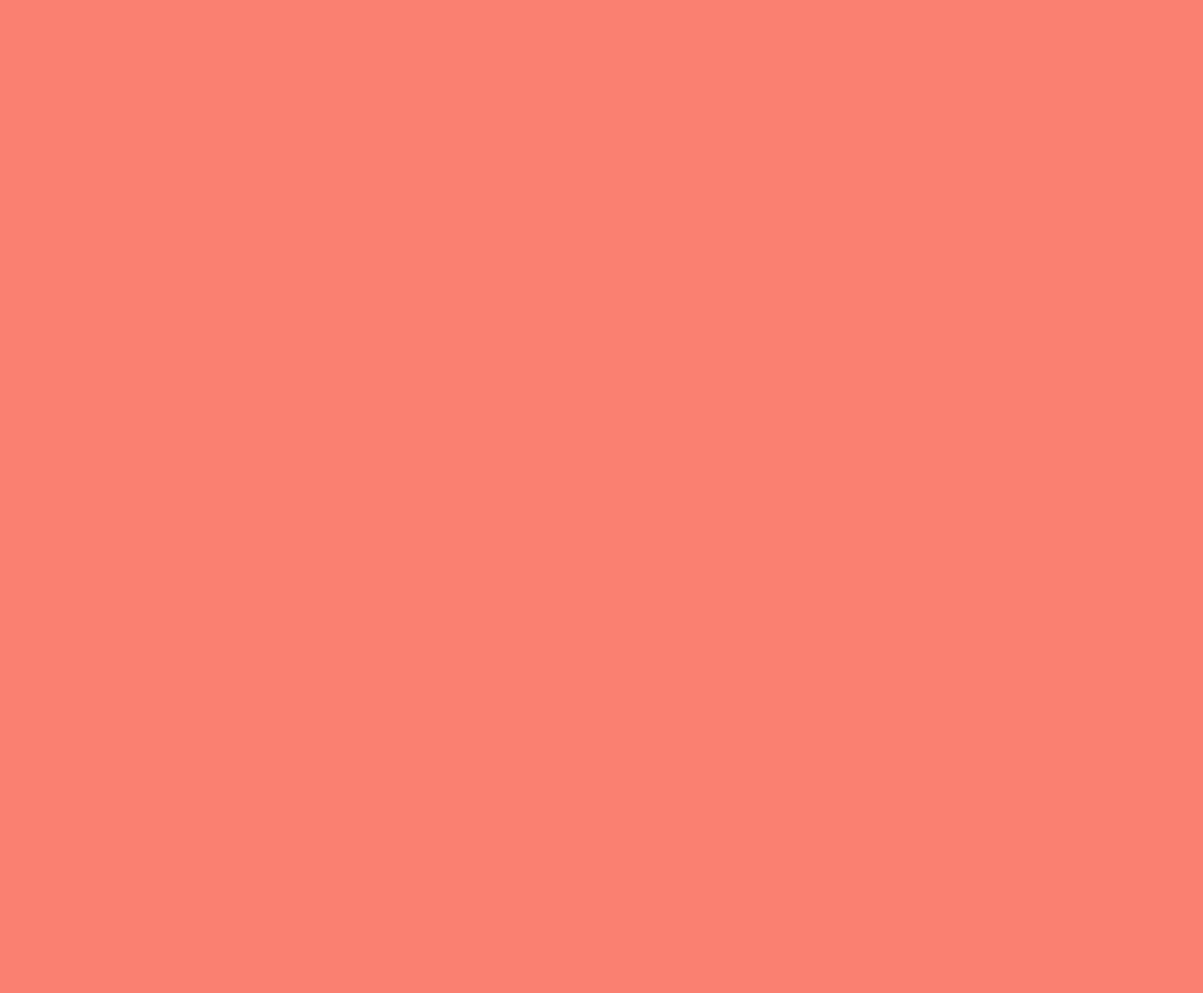
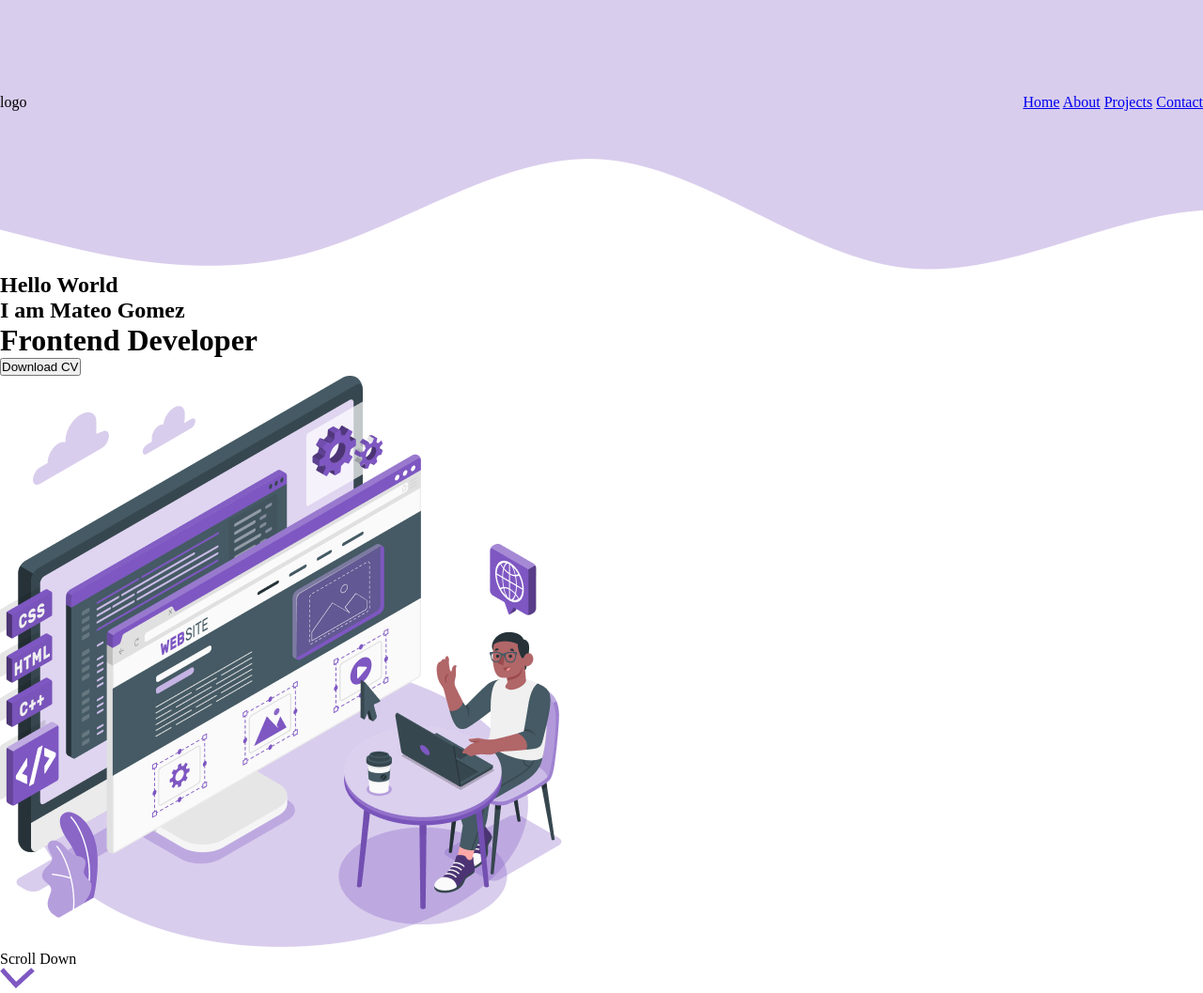
Before and after one commit to Santalome/Portofolio, a plain HTML site: page index.html in a window 1280 px wide. Shown: the whole page at 94% size. Before the commit the page ends 800 px from the top, so only its background shows below. Drawn offline with Linux system fonts and the light colour scheme.

Commit message:
Header Updates

```diff
--- a/index.html
+++ b/index.html
@@ -3,8 +3,36 @@
     <head>
         <meta name="viewport" content="width=device-width, initial-scale=1.0">
         <link rel="stylesheet" href="css/styles.css"/>
+        <title>Portofolio</title>
     </head>
     <body>
+        <header class="header">
+            <!--<img src="img/landing-waves.png" alt="waves"/>-->
+            <!--Logo-->
+            <div class="header-test">
+                <div class="header-left">logo</div>
+                <div class="header-right">
+                    <a href="#home">Home</a>
+                    <a href="#about">About</a>
+                    <a href="#projects">Projects</a>
+                    <a href="#contact">Contact</a>
+                </div>
+            </div>
+        </header>
 
+        <main>
+            <div class="introduction">
+                <h2>Hello World</h2>
+                <h2>I am Mateo Gomez</h2>
+                <h1>Frontend Developer</h1>
+                <button>Download CV</button>
+            </div>
+            <div>
+                <img src="img/amico.png" alt="Frontend Developer">
+            </div>
+            <div class="scrolldown">
+                <p>Scroll Down</p><img src="img/downArrow.png" alt="Down Arrow">
+            </div>
+        </main>
     </body>
 </html>
--- a/scss/styles.scss
+++ b/scss/styles.scss
@@ -1,5 +1,20 @@
 @import "components/variables";
 
-body{
-    background-color: $color-bg;
+*{
+    margin: 0;
+    padding: 0;
 }
+
+.header{
+    background-image: url('../img/landing-waves.png');
+    width: 100%;
+    height: 290px;
+
+    .header-test{
+        display: flex;
+        top: 100px;
+        justify-content: space-between;
+        padding-top: 100px;
+    }
+
+}
```
Also changed, not shown: css/styles.css, img/amico.png (added), img/downArrow.png (added), img/landing-waves.png (added), 1 other file.
